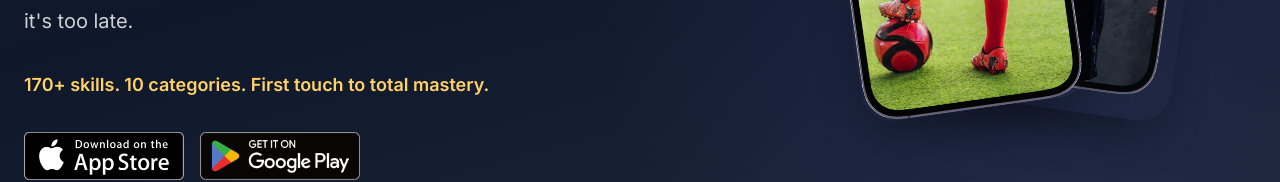
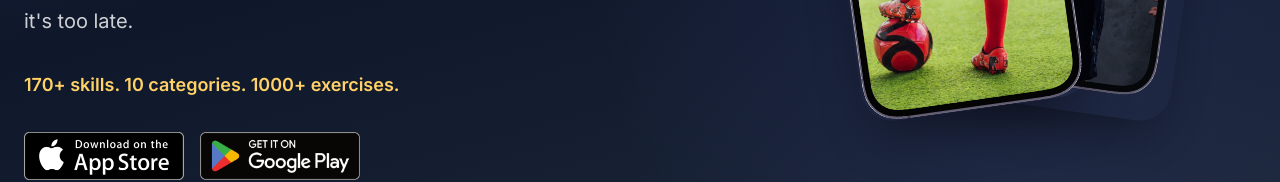
Before and after one commit to AllFooty/Versa-Footy, a React (Vite) app in the folder client/: page / in a window 1280 px wide. Shown: the part 606-788 px from the top of the page. Built offline with nearby package versions, Linux system fonts and the light colour scheme; no server answers.

Commit message:
Update hero tagline from 'First touch to total mastery' to '1000+ exercises'
Co-Authored-By: Claude Haiku 4.5 <noreply@anthropic.com>

```diff
--- a/client/src/features/landing/LandingPage.jsx
+++ b/client/src/features/landing/LandingPage.jsx
@@ -216,7 +216,7 @@ export default function LandingPage() {
                     Technical ability is made, not born, and the window to develop it closes sooner than you think. Our app gives kids aged 7–14 a science-based path to build it before it's too late.
                   </p>
                   <p className={styles.heroSubtitle} style={{ marginTop: '16px', fontSize: '18px', fontWeight: '600', color: '#ffd166' }}>
-                    170+ skills. 10 categories. First touch to total mastery.
+                    170+ skills. 10 categories. 1000+ exercises.
                   </p>
 
                   {/* App Store Buttons */}
```
